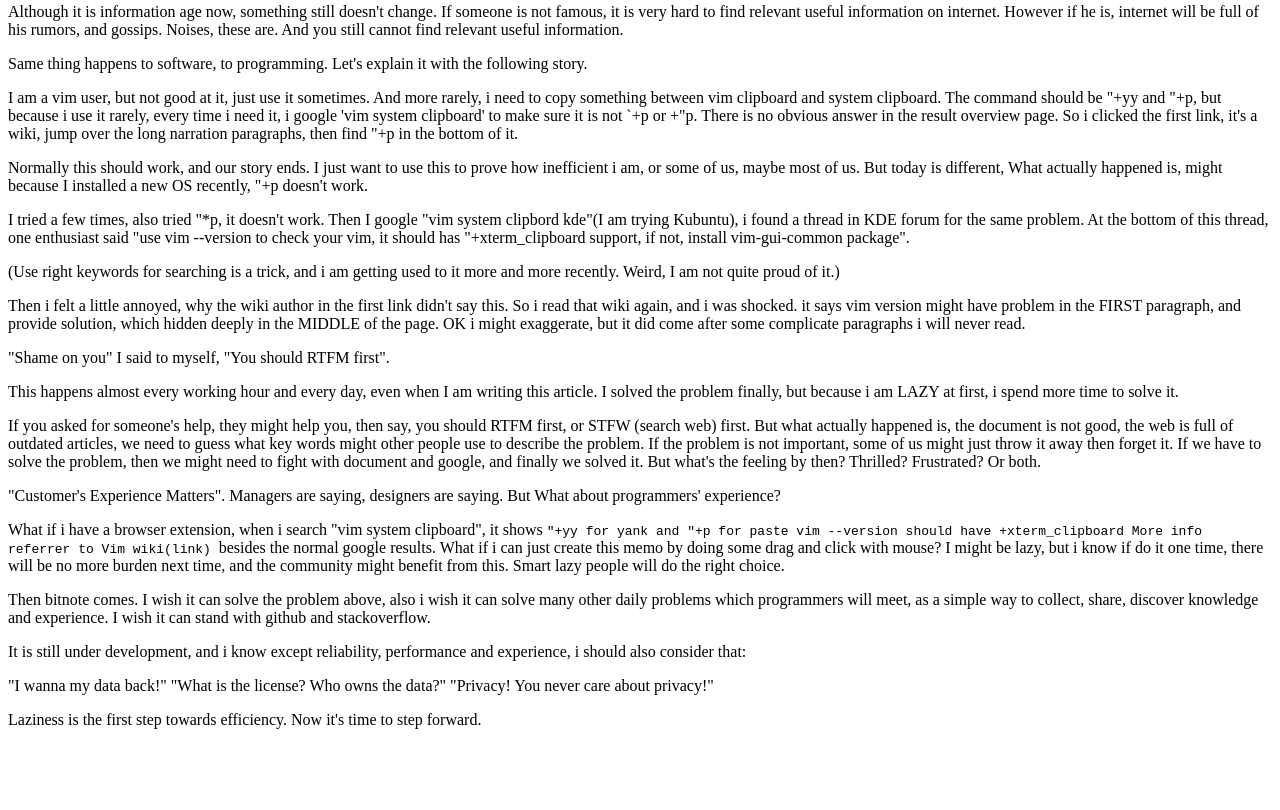
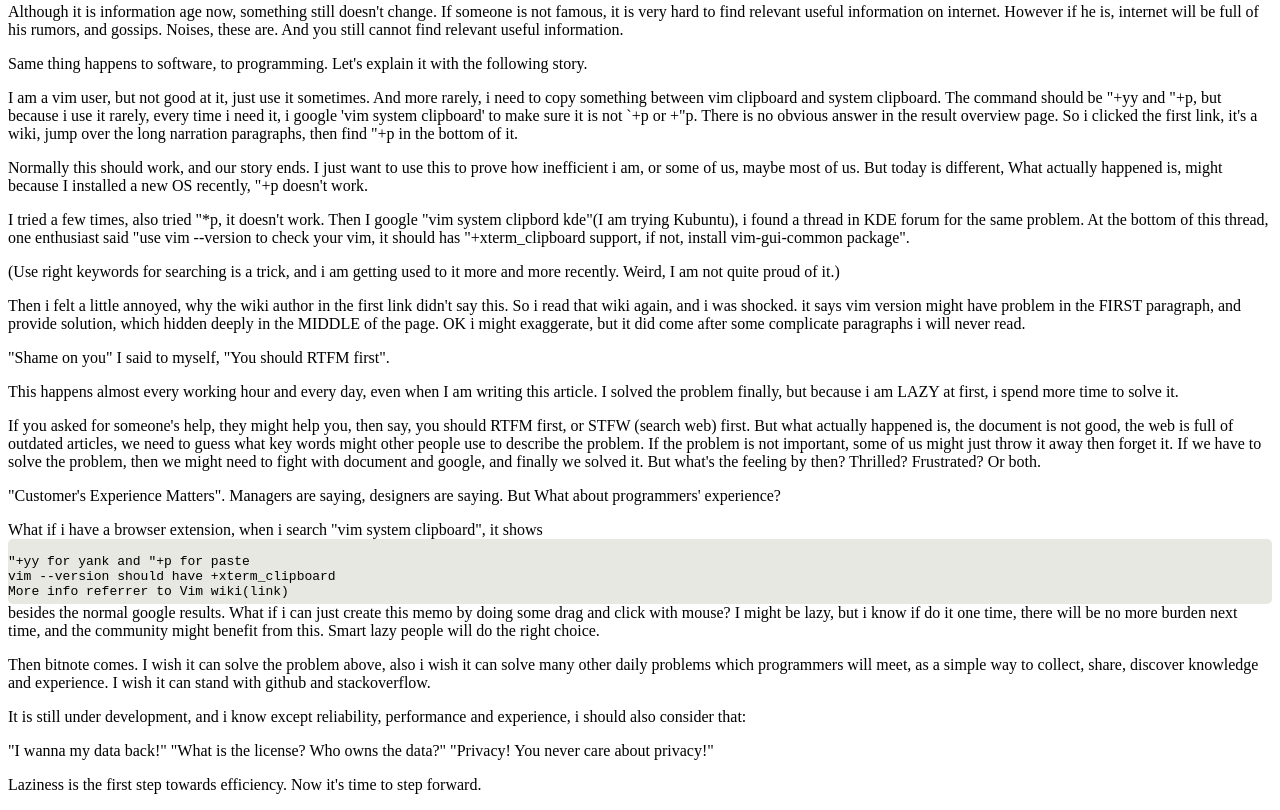
Before and after one commit to freshsun/freshsun.bitnote.io, a plain HTML site: page why-bitnote.html in a window 1280 px wide. Shown: the part 470-1280 px from the top of the page. Before the commit the page ends 1215 px from the top, so only its background shows below. Drawn offline with Linux system fonts and the light colour scheme.

Commit message:
add style

```diff
--- a/why-bitnote.html
+++ b/why-bitnote.html
@@ -1,5 +1,18 @@
 <!DOCTYPE html>
 <html>
+<head>
+<style>
+      code {
+        -moz-border-radius: 5px;
+        -web-border-radius: 5px;
+        background: #e7e8e2;
+        border-radius: 5px;
+        display:block;
+        white-space:pre;
+        padding-bottom:5px;
+      }
+</style>
+</head>
 <body>
 <h2>Why I build Bitnote</h2>
 
```
